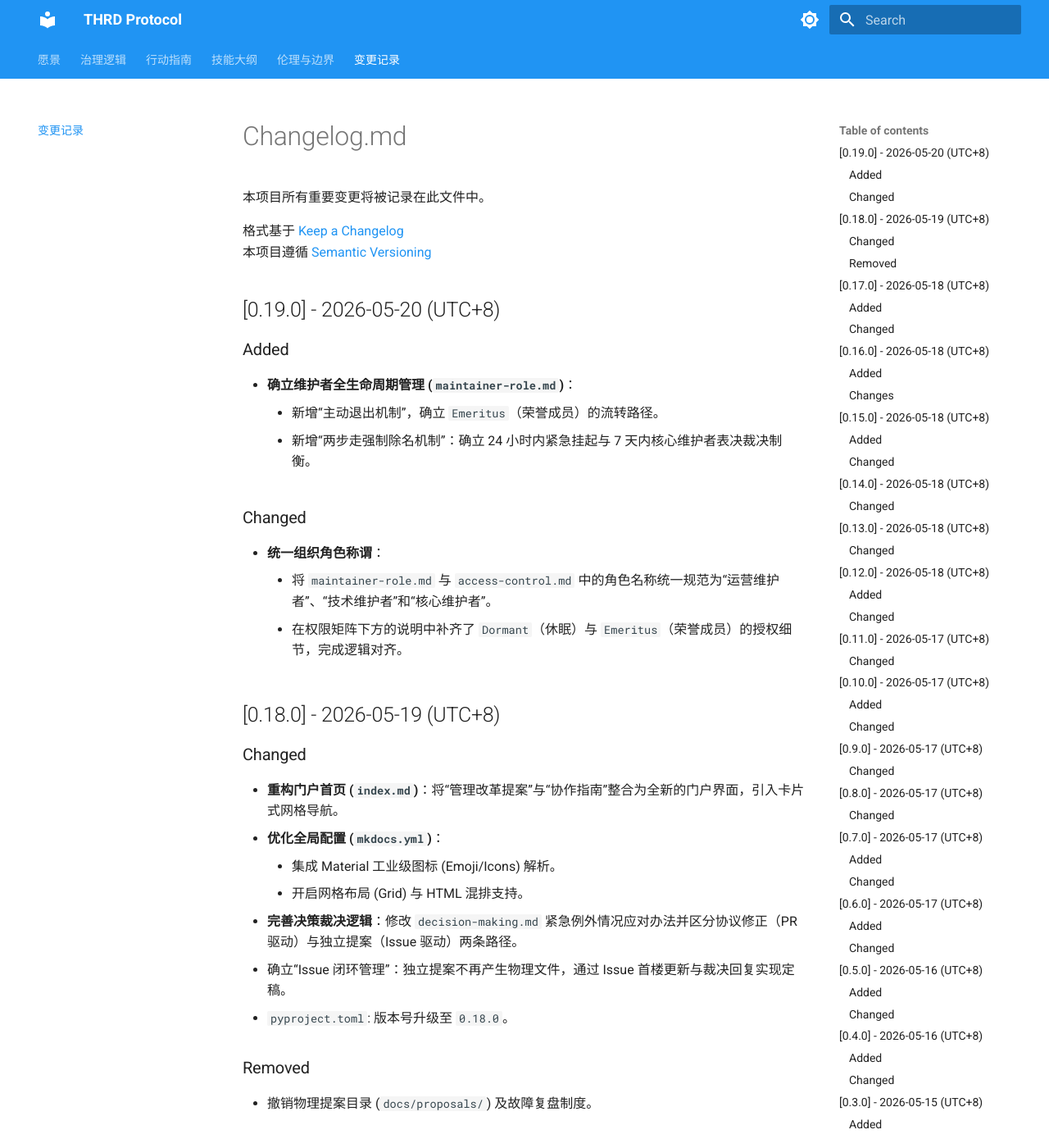
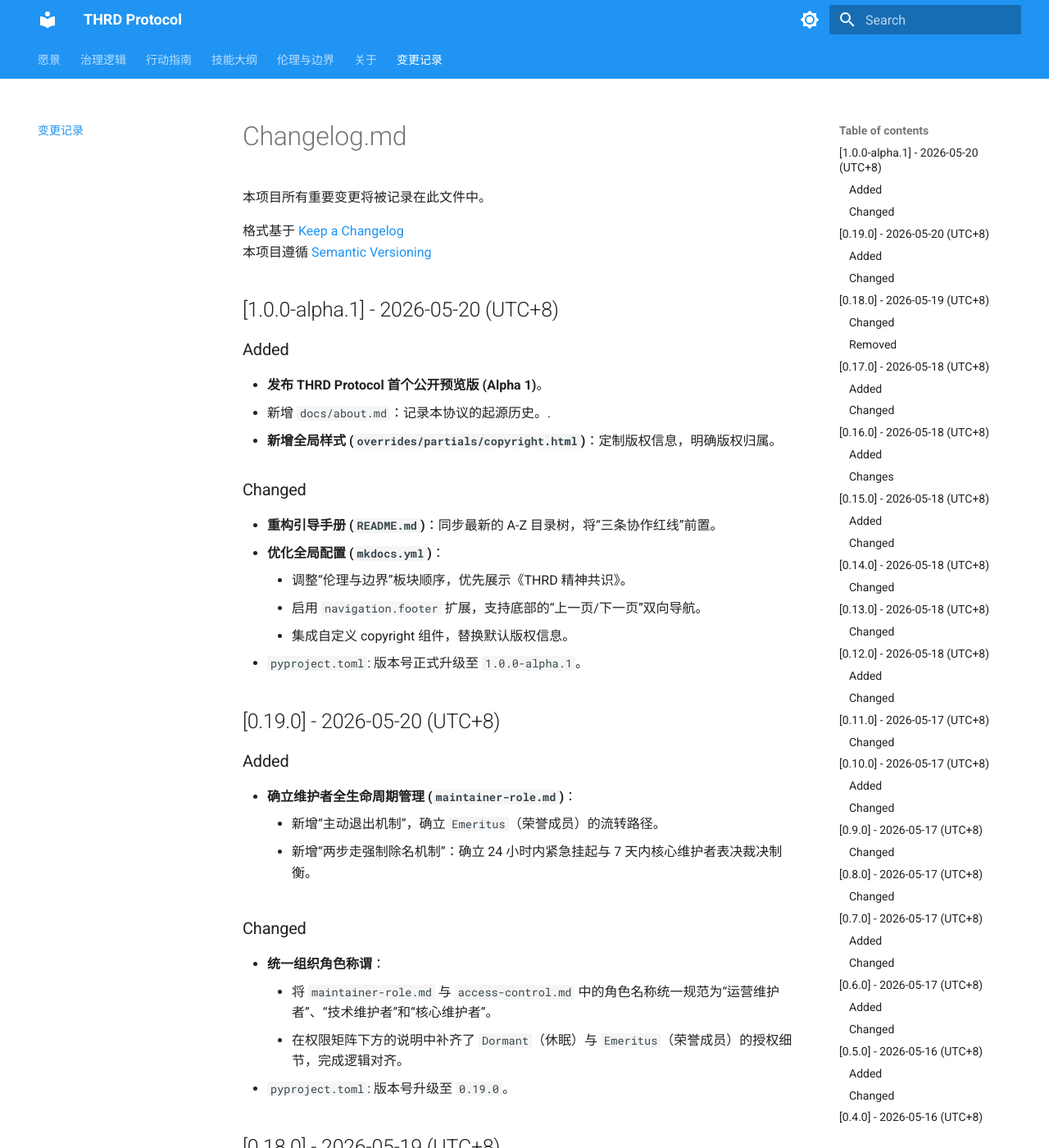
Before and after one commit to TouhouGleaners/THRD-Protocol, an MkDocs documentation site: the page built from docs/changelog.md, in a window 1280 px wide and 1400 px high. Shown: the whole window at 82% size. Built offline with MkDocs 1.6.1 and Material for MkDocs 9.7.7, drawn with Linux system fonts in a browser that asks for light colours; some of the changed text lies outside the part shown.

Commit message:
feat(release): 发布首个预览版 v1.0.0-alpha.1 (#20)

```diff
--- a/docs/changelog.md
+++ b/docs/changelog.md
@@ -4,6 +4,21 @@
 
 格式基于 [Keep a Changelog](https://keepachangelog.com/zh-CN/1.1.0/)
 本项目遵循 [Semantic Versioning](https://semver.org/lang/zh-CN/)
+
+## [1.0.0-alpha.1] - 2026-05-20 (UTC+8)
+
+### Added
+- **发布 THRD Protocol 首个公开预览版 (Alpha 1)**。
+- 新增 `docs/about.md`：记录本协议的起源历史。.
+- **新增全局样式 (`overrides/partials/copyright.html`)**：定制版权信息，明确版权归属。
+
+### Changed
+- **重构引导手册 (`README.md`)**：同步最新的 A-Z 目录树，将“三条协作红线”前置。
+- **优化全局配置 (`mkdocs.yml`)**：
+    - 调整“伦理与边界”板块顺序，优先展示《THRD 精神共识》。
+    - 启用 `navigation.footer` 扩展，支持底部的“上一页/下一页”双向导航。
+    - 集成自定义 copyright 组件，替换默认版权信息。
+- `pyproject.toml`: 版本号正式升级至 `1.0.0-alpha.1`。
 
 ## [0.19.0] - 2026-05-20 (UTC+8)
 
@@ -16,6 +31,7 @@
 - **统一组织角色称谓**：
     - 将 `maintainer-role.md` 与 `access-control.md` 中的角色名称统一规范为“运营维护者”、“技术维护者”和“核心维护者”。
     - 在权限矩阵下方的说明中补齐了 `Dormant`（休眠）与 `Emeritus`（荣誉成员）的授权细节，完成逻辑对齐。
+- `pyproject.toml`: 版本号升级至 `0.19.0`。
 
 ## [0.18.0] - 2026-05-19 (UTC+8)
 
--- a/mkdocs.yml
+++ b/mkdocs.yml
@@ -2,6 +2,7 @@ site_name: THRD Protocol
 site_description: Teahouse of Recollected Dreams 管理改革大纲与行动指南
 theme:
   name: material
+  custom_dir: overrides
   palette:
     # 浅色模式
     - media: "(prefers-color-scheme: light)"
@@ -20,6 +21,7 @@ theme:
   features:
     - navigation.tabs
     - navigation.sections
+    - navigation.footer
     - content.code.copy
 
 markdown_extensions:
@@ -54,6 +56,7 @@ nav:
     - 文档标准: skills/docs-standard.md
     - 沟通规范: skills/communication.md
   - 伦理与边界:
+    - THRD 精神: ethics/thrd-spirit.md
     - 数据隐私: ethics/data-privacy.md
-    - THRD 精神: ethics/thrd-spirit.md
+  - 关于: about.md
   - 变更记录: changelog.md
--- /dev/null
+++ b/overrides/partials/copyright.html
@@ -0,0 +1,5 @@
+<div class="md-copyright">
+  <div class="md-copyright__highlight">
+    Copyright &copy; 2026 <a href="https://thrd.sthcraft.com">拾遗梦茶馆</a>. All rights reserved.
+  </div>
+</div>
--- a/pyproject.toml
+++ b/pyproject.toml
@@ -4,7 +4,7 @@ build-backend = "setuptools.build_meta"
 
 [project]
 name = "thrd-protocol"
-version = "0.19.0"
+version = "1.0.0-alpha.1"
 description = "Teahouse of Recollected Dreams 管理改革大纲与行动指南"
 readme = "README.md"
 authors = [
```
Also changed, not shown: README.md (+63 -35 lines), docs/about.md (added, +27 -0 lines).
